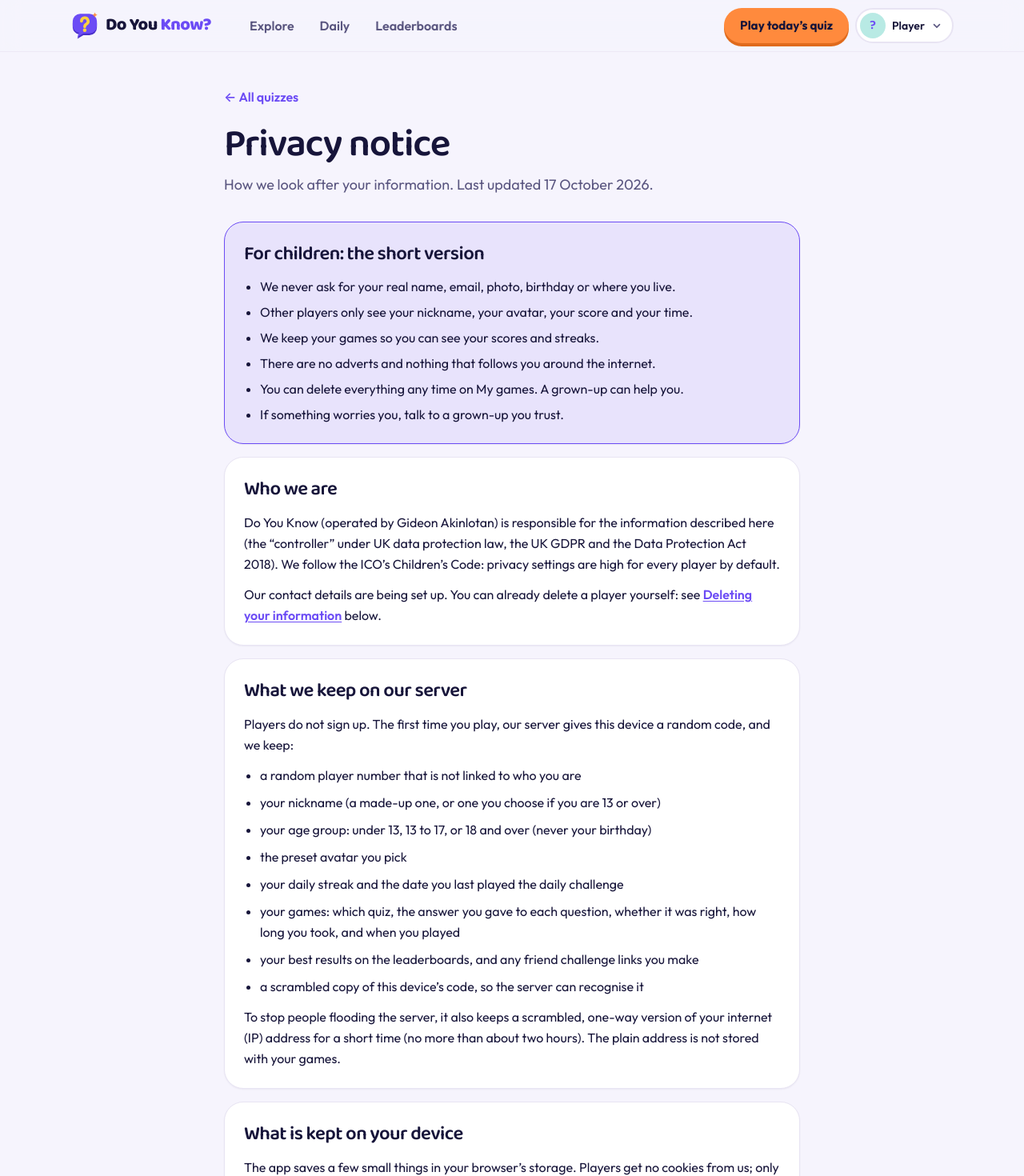
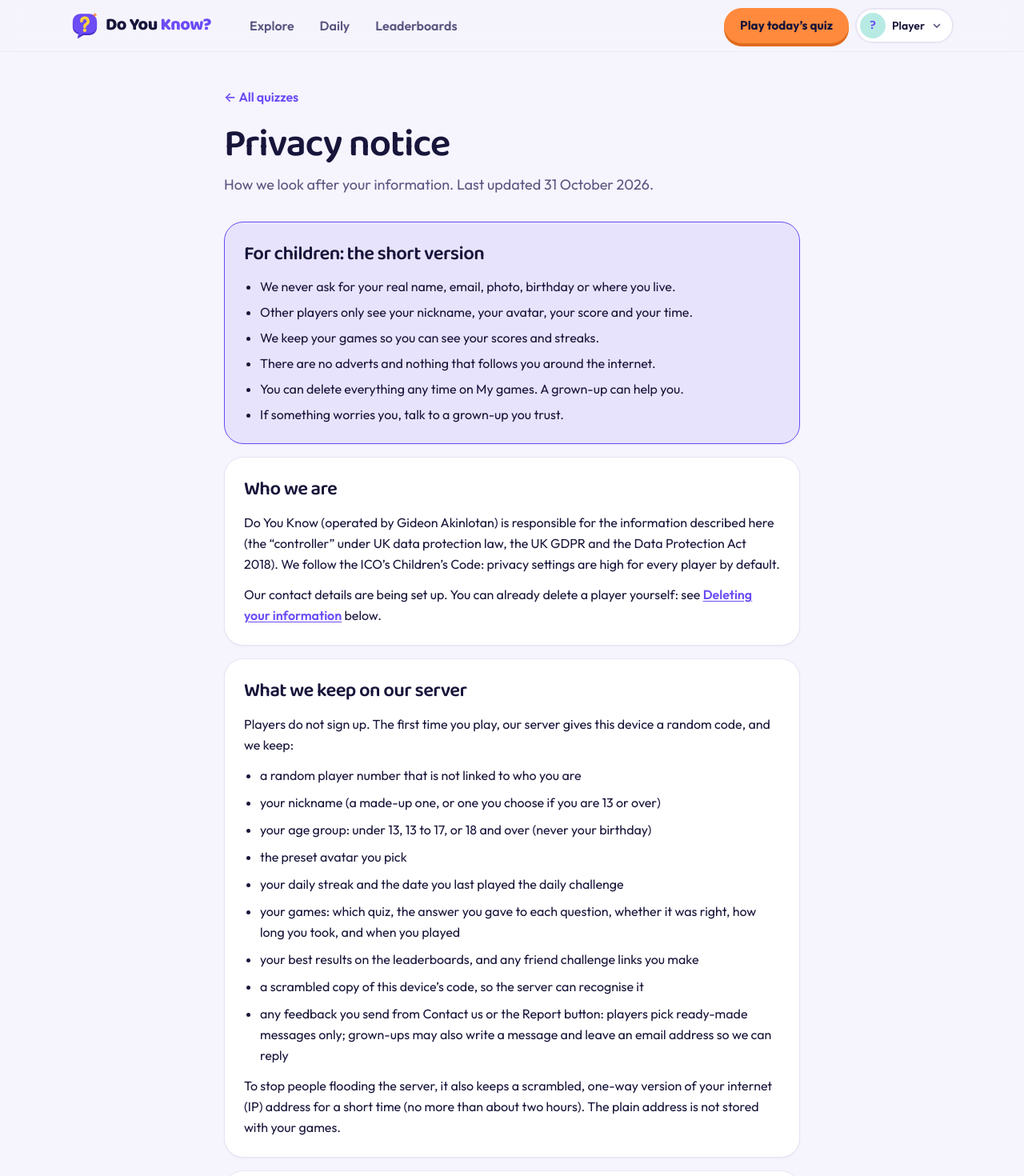
Before and after one commit to devgeereact/do-you-know, a React (Vite) app: page /privacy in a window 1280 px wide. Shown: the top 1470 px of the page at 80% size. Built offline with nearby package versions, Linux system fonts and the light colour scheme; no server answers.

Commit message:
Privacy notice: feedback, and what Delete my data wipes
Co-Authored-By: Claude Opus 5.5 <noreply@anthropic.com>

```diff
--- a/src/lib/site.ts
+++ b/src/lib/site.ts
@@ -17,4 +17,4 @@ export const CONTACT_EMAIL: string | undefined = readContactEmail();
 export const CONTROLLER_NAME = 'Do You Know (operated by Gideon Akinlotan)';
 
 /** Date the privacy notice and terms were last changed. Update with every edit. */
-export const POLICY_UPDATED = '17 October 2026';
+export const POLICY_UPDATED = '31 October 2026';
--- a/src/pages/PrivacyPage.tsx
+++ b/src/pages/PrivacyPage.tsx
@@ -64,6 +64,11 @@ export function PrivacyPage(): JSX.Element {
           </li>
           <li>your best results on the leaderboards, and any friend challenge links you make</li>
           <li>a scrambled copy of this device’s code, so the server can recognise it</li>
+          <li>
+            any feedback you send from Contact us or the Report button: players pick ready-made
+            messages only; grown-ups may also write a message and leave an email address so we can
+            reply
+          </li>
         </ul>
         <p>
           To stop people flooding the server, it also keeps a scrambled, one-way version of your
@@ -185,8 +190,9 @@ export function PrivacyPage(): JSX.Element {
             My games
           </Link>{' '}
           and choose “Delete my account”. This straight away removes your player, every game and
-          answer, your leaderboard results, your friend challenge links and this device’s code. It
-          cannot be undone.
+          answer, your leaderboard results, your friend challenge links and this device’s code. Any
+          message or email address you wrote in feedback is wiped too; only the ready-made choices
+          stay, with nothing linking them to you. It cannot be undone.
         </p>
         <p>
           A grown-up’s Clerk sign-in is separate: delete it from the account menu on the Parents and
```
